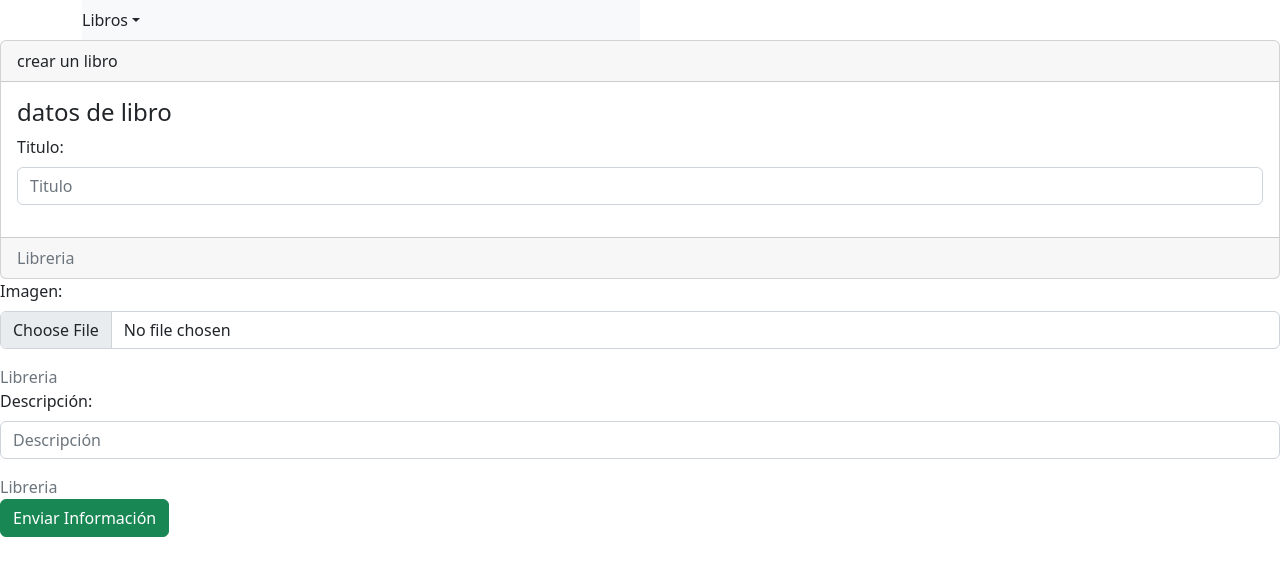
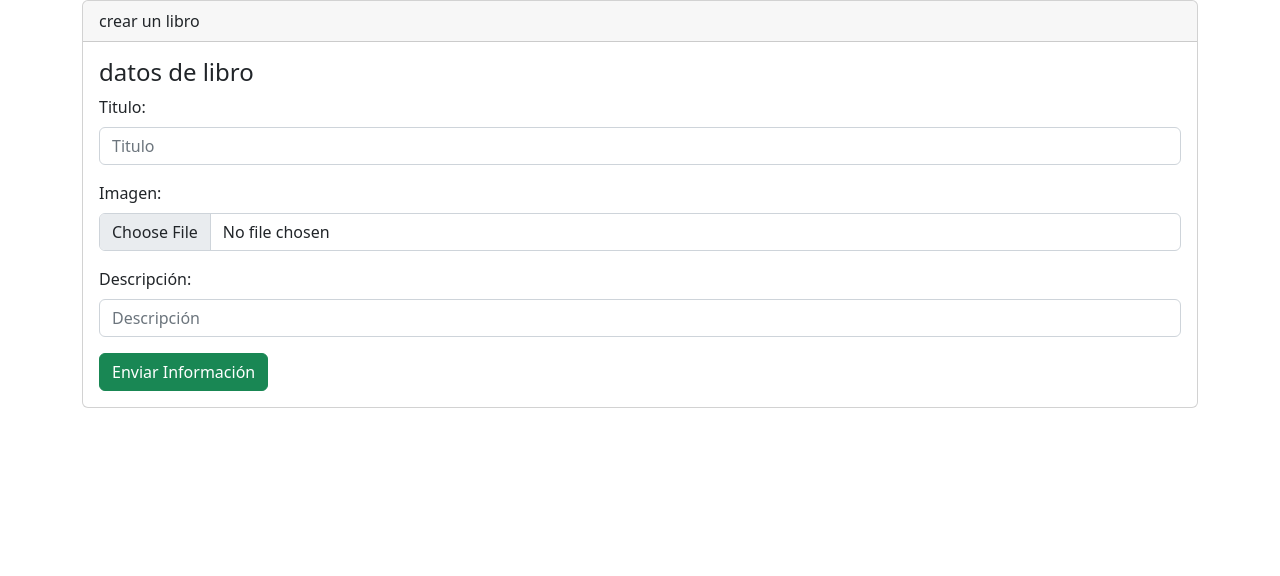
Before and after one commit to FabrizioArnoletto/SitioWeb-Django, a Django app: page /libreria/crear/ in a window 1280 px wide. Shown: the part 56-632 px from the top of the page. Run offline with Django 3.2, Linux system fonts and the light colour scheme.

Commit message:
solucionesssss

```diff
--- a/sistema/libreria/templates/base.html
+++ b/sistema/libreria/templates/base.html
@@ -40,8 +40,8 @@
         </nav>
 
         {%block contenido%} {%endblock%}
-        </div>
-    </div>
+      </div>
+
 </div>
   <!-- Bootstrap JavaScript Libraries -->
   <script src="https://cdn.jsdelivr.net/npm/@popperjs/core@2.11.6/dist/umd/popper.min.js"
--- a/sistema/libreria/templates/libros/crear.html
+++ b/sistema/libreria/templates/libros/crear.html
@@ -1,18 +1,6 @@
-{%extends "base.html"%}
-{%block titulo%} Crear {%endblock%}
-{%block contenido%}
-<div class='col-6'>
-  <nav class="navbar navbar-expand-sm navbar-light bg-light">
-
-                      <a class="nav-link dropdown-toggle" href="#" id="dropdownId" data-bs-toggle="dropdown" aria-haspopup="true" aria-expanded="false">Libros</a>
-                      <div class="dropdown-menu" aria-labelledby="dropdownId">
-                          <a class="dropdown-item" href="{%url 'crear'%}">Crear</a>
-                      </div>
-              </ul>
-          </div>
-    </div>
-  </nav>
-</div>
+{% extends "base.html" %}
+{% block titulo %} Crear {% endblock %}
+{% block contenido %}
 <div class="card">
   <div class="card-header">
       crear un libro
@@ -20,35 +8,9 @@
   <div class="card-body">
       <h4 class="card-tittle">datos de libro</h4>
 
-
-      <form method="post" enctype="multipart/form-data">
-        {% csrf_token %}
-        {% for campo in formulario %}
-            <div class="mb-3">
-                <label for="" class="form-label">{{campo.label}}: </label>
-                <input type="{{campo.field.widget.input_type}}"
-                    class="form-control"
-                    name="{{campo.name}}"
-                    id=""
-                    aria-describedby="helpId"
-                    placeholder="{{campo.label}}">
-            </div>
-
-        </div>
-        <div class="card-footer text-muted">
-            Libreria
-        </div>
-    </div>
-            <div class="col-12 help-text">{{campo.errors}} </div>
-            {% endfor %}
-            <input href="{%url 'libros'%}" name="" id="" class="btn btn-success" type="submit"value="Enviar Información">
-       </form>
-
-
-  </div>
-  <div class="card-footer text-muted">
+        {% include "libros/form.html" %}
 
   </div>
 
 </div>
-{%endblock%}
+{% endblock %}
--- /dev/null
+++ b/sistema/libreria/templates/libros/form.html
@@ -0,0 +1,17 @@
+<form method="post" enctype="multipart/form-data">
+    {% csrf_token %}
+    {% for campo in formulario %}
+        <div class="mb-3">
+            <label for="" class="form-label">{{campo.label}}: </label>
+            <input type="{{campo.field.widget.input_type}}"
+                class="form-control"
+                name="{{campo.name}}"
+                id=""
+                aria-describedby="helpId"
+                placeholder="{{campo.label}}">
+        </div>
+        <div class="col-12 help-text">{{campo.errors}}
+        </div>
+    {% endfor %}
+    <input href="{%url 'libros'%}" name="" id="" class="btn btn-success" type="submit"value="Enviar Información">
+</form>
--- a/sistema/libreria/templates/libros/libros.html
+++ b/sistema/libreria/templates/libros/libros.html
@@ -37,7 +37,7 @@
                         <tr class="table-secondary">
                             <td scope="row">{{libro.ID}}</td>
                             <td>{{libro.Titulo}}</td>
-                            <td><img scr="{{libro.Imagen.url}}" height="100" /></td>
+                            <td><img src="{{libro.Imagen.url}}" height="100" /></td>
                             <td>{{libro.Descripcion}}</td>
                             <td>
                                 <a name="" id="" class="btn btn-info" href="{% url 'editar' libro.ID %}" role="button">Editar </a>
--- a/sistema/libreria/urls.py
+++ b/sistema/libreria/urls.py
@@ -1,9 +1,8 @@
 
 from django.contrib import admin
 from django.urls import path
-from. import views
-from django.conf import settings
-from django.contrib.staticfiles.urls import static
+from . import views
+
 
 
 urlpatterns = [
@@ -13,4 +12,4 @@ urlpatterns = [
     path('editar/<int:id>', views.editar, name='editar'),
     path('crear/', views.crear, name='crear'),
     path('eliminar/<int:id>',views.eliminar, name='eliminar'),
-]+ static(settings.MEDIA_URL,document_root=settings.MEDIA_ROOT)
+]
--- a/sistema/libreria/views.py
+++ b/sistema/libreria/views.py
@@ -7,8 +7,6 @@ from django.shortcuts import render, redirect
 def inicio(request):
     return render(request,'paginas/inicio.html')
 
-
-
 def nosotros(request):
     return render(request,'paginas/nosotros.html')
 
@@ -16,13 +14,14 @@ def crear(request):
     formulario = LibroForm(request.POST or None,request.FILES or None)
     if formulario.is_valid():
         formulario.save()
-        return render(request, 'libros/libros.html')
+        return redirect('libros')
     return render(request, 'libros\crear.html', {'formulario':formulario})
 
 def editar(request,id):
     libro=Libro.objects.get(ID=id)
     #recuperamos la informacion del libro
     formulario = LibroForm(request.POST or None,request.FILES or None, instance=libro)
+    print(libro)
     if formulario.is_valid() and request.POST:
         formulario.save()
         return redirect('libros')
@@ -30,10 +29,10 @@ def editar(request,id):
 
 def libros(request):
     libros = Libro.objects.all()
-    print(libros)
+    #print(libros)
     return render(request, 'libros/libros.html', {'libros':libros})
 
 def eliminar(request,id):
     libro= Libro.objects.get(ID=id)
     libro.delete()
-    return render(request, 'libros/libros.html')
+    return redirect('libros')
--- a/sistema/sistema/settings.py
+++ b/sistema/sistema/settings.py
@@ -119,5 +119,5 @@ STATIC_URL = '/static/'
 
 DEFAULT_AUTO_FIELD = 'django.db.models.BigAutoField'
 
-MEDIA_ROOT = os.path.join(BASE_DIR, 'media')
+MEDIA_ROOT = os.path.join(BASE_DIR, 'imagenes')
 MEDIA_URL = '/media/'
--- a/sistema/sistema/urls.py
+++ b/sistema/sistema/urls.py
@@ -15,8 +15,10 @@ Including another URLconf
 """
 from django.contrib import admin
 from django.urls import path, include
+from django.conf import settings
+from django.contrib.staticfiles.urls import static
 
 urlpatterns = [
     path('admin/', admin.site.urls),
     path('libreria/', include('libreria.urls')),
-]
+]+ static(settings.MEDIA_URL,document_root=settings.MEDIA_ROOT)
```
Also changed, not shown: sistema/libreria/templates/libros/editar.html (+14 -32 lines), sistema/imagenes/imagenes/33.png (added), sistema/imagenes/imagenes/a.png (added), sistema/media/imagenes/33.png (added).
